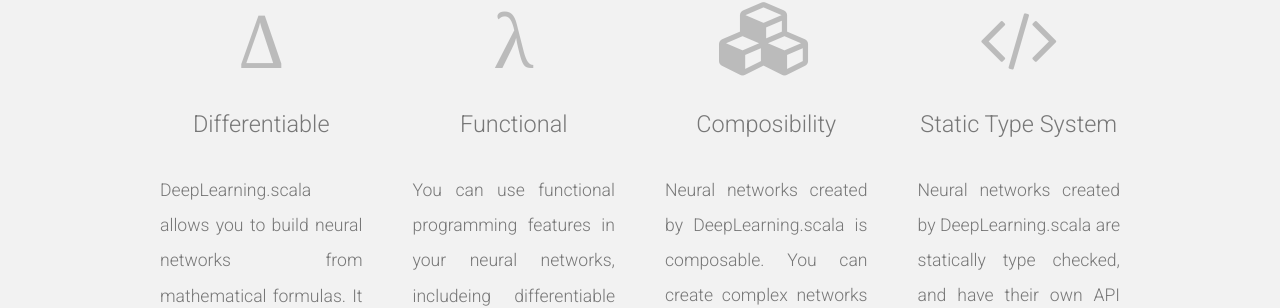
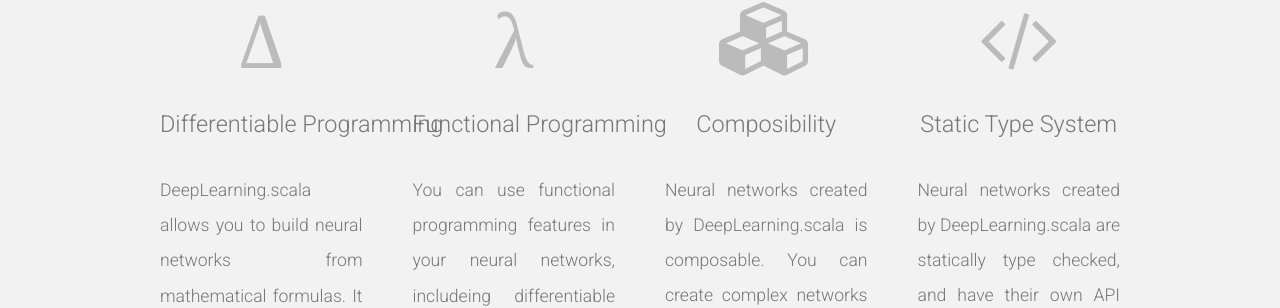
Before and after one commit to ThoughtWorksInc/DeepLearning.scala, a Jekyll site: the page built from index.html, in a window 1280 px wide. Shown: the part 1026-1334 px from the top of the page. Built offline with Jekyll 4.4.1, drawn with Linux system fonts in a browser that asks for light colours; nearby versions of some CDN libraries; comment, search, counter and statistics services are not loaded.

Commit message:
Update index.html

```diff
--- a/index.html
+++ b/index.html
@@ -21,7 +21,7 @@
 				<span class="pennant">
 					<span style="font-family: Georgia, serif; line-height: 1; font-size: 1.25em">Δ</span>
 				</span>
-				<h3 style="white-space: nowrap">Differentiable</h3>
+				<h3 style="white-space: nowrap">Differentiable Programming</h3>
 				<p style="text-align: justify">
 					DeepLearning.scala allows you to build neural networks from mathematical formulas.
 					It supports <a href="https://javadoc.io/page/com.thoughtworks.deeplearning/unidoc_2.11/latest/com/thoughtworks/deeplearning/DifferentiableFloat$.html">float</a>s,
@@ -33,7 +33,7 @@
 				<span class="pennant">
 					<span style="font-family: Georgia, serif; line-height: 1; font-size: 1.25em;">λ</span>
 				</span>
-				<h3 style="white-space: nowrap">Functional</h3>
+				<h3 style="white-space: nowrap">Functional Programming</h3>
 				<p style="text-align: justify">
 					You can use functional programming features in your neural networks,
 					includeing differentiable ADT and differentiable control flow.
```
